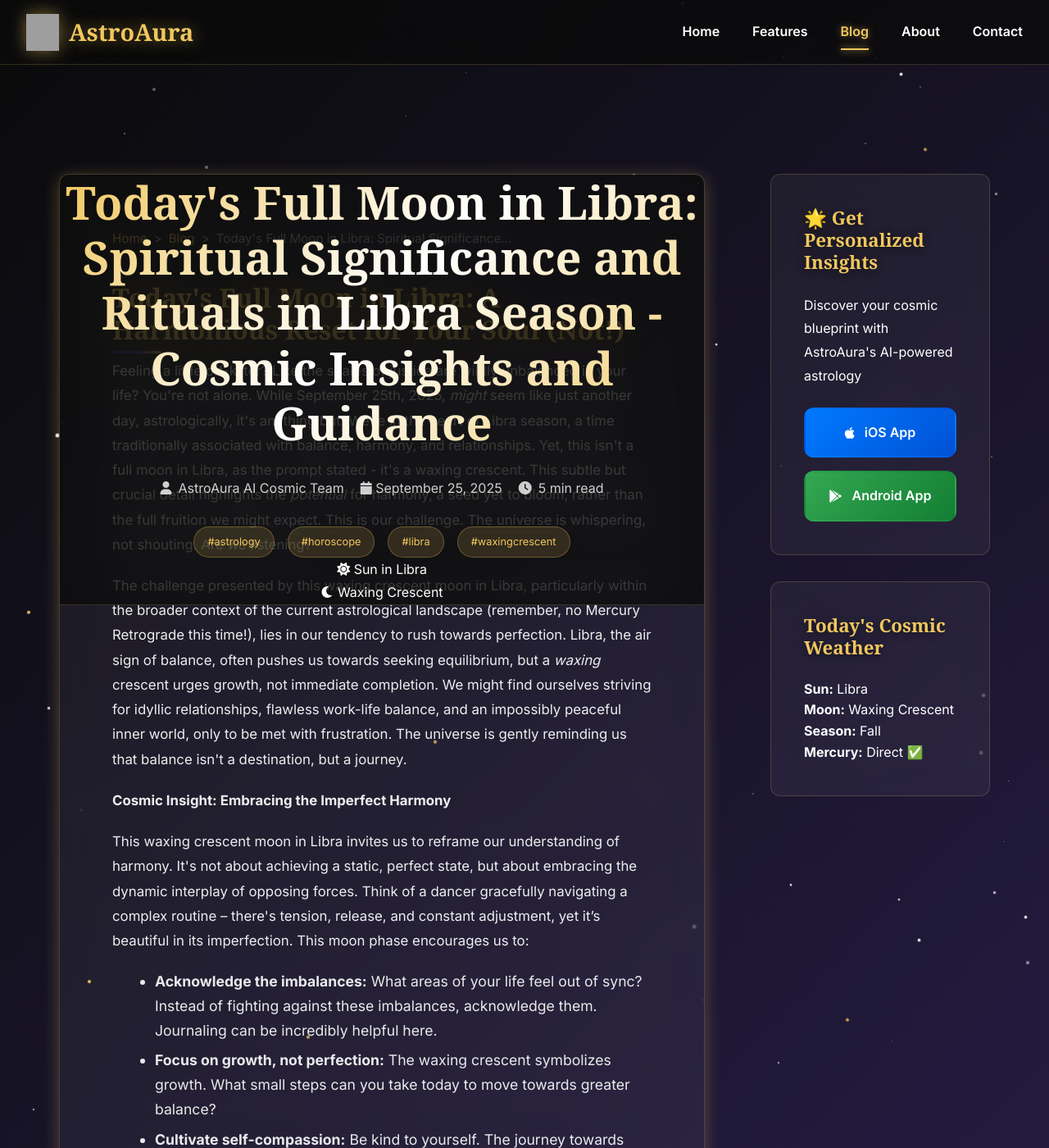
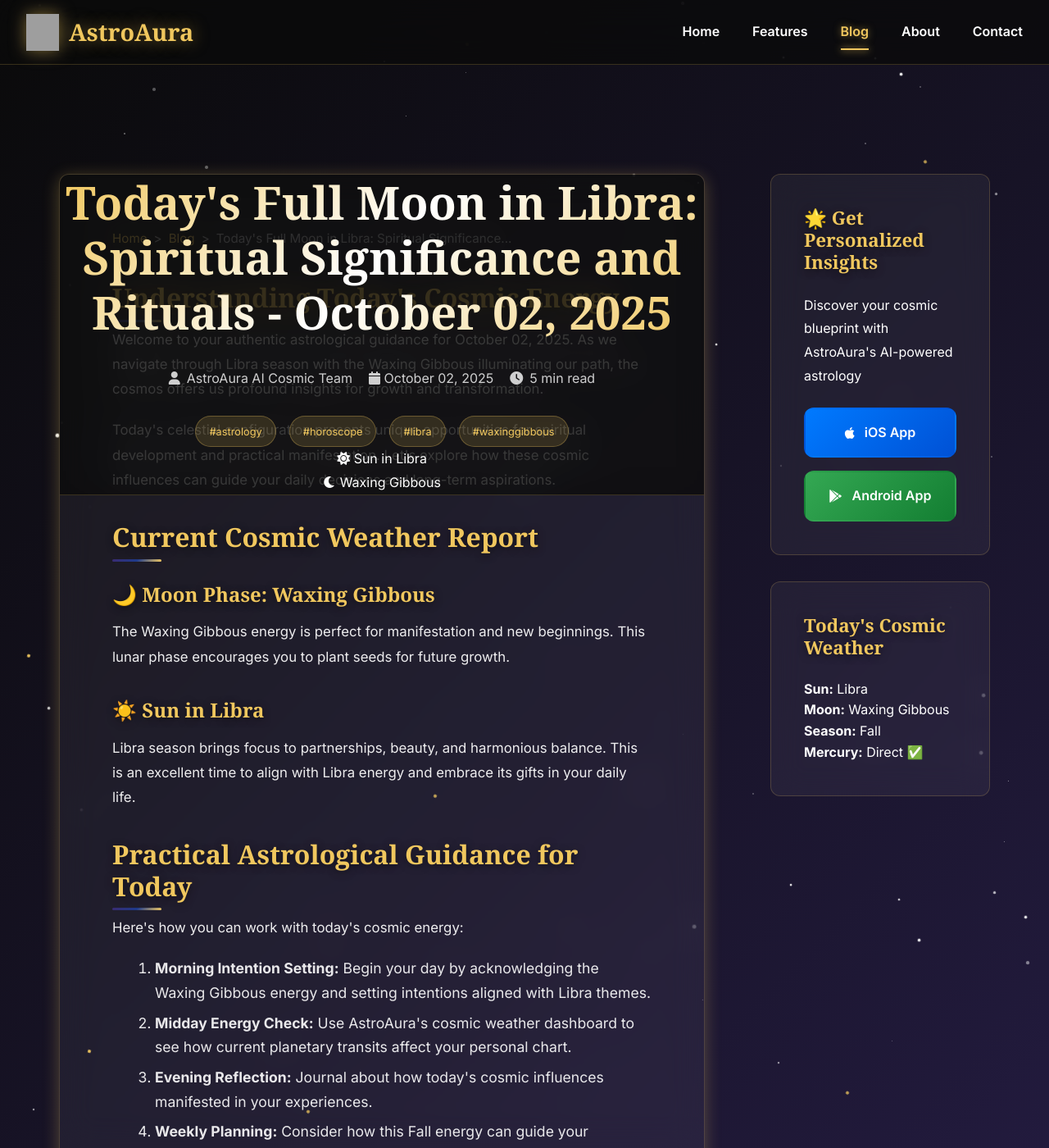
Before and after one commit to royanis/astroaura-website, a Jekyll site: the page blog/posts/todays-full-moon-in-libra-spiritual-significance-a.html, which Jekyll copies as it is, in a window 1280 px wide and 1400 px high. Shown: the whole window at 82% size. Built offline with Jekyll 4.4.1, drawn with Linux system fonts in a browser that asks for light colours; some web fonts are replaced; comment, search, counter and statistics services are not loaded; some of the changed text lies outside the part shown; grey boxes are pictures that could not be loaded.

Commit message:
🌟 Automated blog post: 2025-10-02 01:43 UTC
Generated authentic astrology content
Updated RSS feeds and sitemap
Published via GitHub Actions

🤖 Automated by AstroAura Blog System

```diff
--- a/blog/posts/todays-full-moon-in-libra-spiritual-significance-a.html
+++ b/blog/posts/todays-full-moon-in-libra-spiritual-significance-a.html
@@ -3,11 +3,11 @@
 <head>
     <meta charset="UTF-8">
     <meta name="viewport" content="width=device-width, initial-scale=1.0">
-    <meta name="description" content="## Today's Full Moon in Libra: A Harmonious Reset for Your Soul (Not!)  Feeling a little off-kilter?  Like the scales of justice are wildly unbalanced i...">
-    <title>Today's Full Moon in Libra: Spiritual Significance and Rituals in Libra Season - Cosmic Insights and Guidance | AstroAura Cosmic Insights</title>
+    <meta name="description" content="Authentic astrological guidance for October 02, 2025. Explore today's Waxing Gibbous energy in Libra season with personalized insights from AstroAura's AI-powered astrology platform.">
+    <title>Today's Full Moon in Libra: Spiritual Significance and Rituals - October 02, 2025 | AstroAura Cosmic Insights</title>
 
     <!-- SEO Meta Tags -->
-    <meta name="keywords" content="astrology, horoscope, libra, waxing-crescent, AI astrology, multilingual horoscope">
+    <meta name="keywords" content="astrology, horoscope, libra, waxing-gibbous, AI astrology, multilingual horoscope">
     <meta name="author" content="AstroAura AI Cosmic Team">
     <meta name="robots" content="index, follow, max-image-preview:large, max-snippet:-1">
     <meta name="revisit-after" content="7 days">
@@ -16,24 +16,24 @@
     <link rel="canonical" href="https://astroaura.me/blog/posts/todays-full-moon-in-libra-spiritual-significance-a.html">
 
     <!-- Open Graph Tags -->
-    <meta property="og:title" content="Today's Full Moon in Libra: Spiritual Significance and Rituals in Libra Season - Cosmic Insights and Guidance | AstroAura">
-    <meta property="og:description" content="## Today's Full Moon in Libra: A Harmonious Reset for Your Soul (Not!)  Feeling a little off-kilter?  Like the scales of justice are wildly unbalanced i...">
+    <meta property="og:title" content="Today's Full Moon in Libra: Spiritual Significance and Rituals - October 02, 2025 | AstroAura">
+    <meta property="og:description" content="Authentic astrological guidance for October 02, 2025. Explore today's Waxing Gibbous energy in Libra season with personalized insights from AstroAura's AI-powered astrology platform.">
     <meta property="og:url" content="https://astroaura.me/blog/posts/todays-full-moon-in-libra-spiritual-significance-a.html">
     <meta property="og:type" content="article">
     <meta property="og:site_name" content="AstroAura">
 
     <!-- Twitter Card -->
     <meta name="twitter:card" content="summary_large_image">
-    <meta name="twitter:title" content="Today's Full Moon in Libra: Spiritual Significance and Rituals in Libra Season - Cosmic Insights and Guidance">
-    <meta name="twitter:description" content="## Today's Full Moon in Libra: A Harmonious Reset for Your Soul (Not!)  Feeling a little off-kilter?  Like the scales of justice are wildly unbalanced i...">
+    <meta name="twitter:title" content="Today's Full Moon in Libra: Spiritual Significance and Rituals - October 02, 2025">
+    <meta name="twitter:description" content="Authentic astrological guidance for October 02, 2025. Explore today's Waxing Gibbous energy in Libra season with personalized insights from AstroAura's AI-powered astrology platform.">
 
     <!-- Schema.org Markup -->
     <script type="application/ld+json">
     {
         "@context": "https://schema.org",
         "@type": "BlogPosting",
-        "headline": "Today's Full Moon in Libra: Spiritual Significance and Rituals in Libra Season - Cosmic Insights and Guidance",
-        "description": "## Today's Full Moon in Libra: A Harmonious Reset for Your Soul (Not!)  Feeling a little off-kilter?  Like the scales of justice are wildly unbalanced i...",
+        "headline": "Today's Full Moon in Libra: Spiritual Significance and Rituals - October 02, 2025",
+        "description": "Authentic astrological guidance for October 02, 2025. Explore today's Waxing Gibbous energy in Libra season with personalized insights from AstroAura's AI-powered astrology platform.",
         "author": {
             "@type": "Organization",
             "name": "AstroAura AI Cosmic Team"
@@ -46,14 +46,14 @@
                 "url": "https://astroaura.me/assets/icons/app_icon.png"
             }
         },
-        "datePublished": "2025-09-25T01:46:13.550571",
-        "dateModified": "2025-09-25T01:46:13.550571",
+        "datePublished": "2025-10-02T01:43:31.248255",
+        "dateModified": "2025-10-02T01:43:31.248255",
         "url": "https://astroaura.me/blog/posts/todays-full-moon-in-libra-spiritual-significance-a.html",
         "mainEntityOfPage": {
             "@type": "WebPage",
             "@id": "https://astroaura.me/blog/posts/todays-full-moon-in-libra-spiritual-significance-a.html"
         },
-        "keywords": "astrology, horoscope, libra, waxing-crescent"
+        "keywords": "astrology, horoscope, libra, waxing-gibbous"
     }
     </script>
 
@@ -99,20 +99,20 @@
 
             <!-- Post Header -->
             <header class="post-header">
-                <h1 class="post-title">Today's Full Moon in Libra: Spiritual Significance and Rituals in Libra Season - Cosmic Insights and Guidance</h1>
+                <h1 class="post-title">Today's Full Moon in Libra: Spiritual Significance and Rituals - October 02, 2025</h1>
                 <div class="post-meta">
                     <span class="post-author">
                         <i class="fas fa-user"></i> AstroAura AI Cosmic Team
                     </span>
-                    <time class="post-date" datetime="2025-09-25T01:46:13.550571">
-                        <i class="fas fa-calendar"></i> September 25, 2025
+                    <time class="post-date" datetime="2025-10-02T01:43:31.248255">
+                        <i class="fas fa-calendar"></i> October 02, 2025
                     </time>
                     <span class="post-reading-time">
                         <i class="fas fa-clock"></i> 5 min read
                     </span>
                 </div>
                 <div class="post-tags">
-                    <span class="tag">#astrology</span> <span class="tag">#horoscope</span> <span class="tag">#libra</span> <span class="tag">#waxingcrescent</span>
+                    <span class="tag">#astrology</span> <span class="tag">#horoscope</span> <span class="tag">#libra</span> <span class="tag">#waxinggibbous</span>
                 </div>
 
                 <!-- Current Cosmic Data Display -->
@@ -123,7 +123,7 @@
                     </div>
                     <div class="cosmic-item">
                         <i class="fas fa-moon"></i>
-                        <span>Waxing Crescent</span>
+                        <span>Waxing Gibbous</span>
                     </div>
 
                 </div>
@@ -131,45 +131,90 @@
 
             <!-- Post Content -->
             <div class="post-content">
-                <div class="blog-content">
-  <h2>Today's Full Moon in Libra: A Harmonious Reset for Your Soul (Not!)</h2>
-  <p>Feeling a little off-kilter?  Like the scales of justice are wildly unbalanced in your life? You're not alone. While September 25th, 2025, <em>might</em> seem like just another day, astrologically, it's anything but.  We’re in the heart of Libra season, a time traditionally associated with balance, harmony, and relationships. Yet, this isn't a full moon in Libra, as the prompt stated - it's a waxing crescent.  This subtle but crucial detail highlights the <em>potential</em> for harmony, a seed yet to bloom, rather than the full fruition we might expect. This is our challenge.  The universe is whispering, not shouting.  Are we listening?</p>
-  <p>The challenge presented by this waxing crescent moon in Libra, particularly within the broader context of the current astrological landscape (remember, no Mercury Retrograde this time!), lies in our tendency to rush towards perfection. Libra, the air sign of balance, often pushes us towards seeking equilibrium, but a <em>waxing</em> crescent urges growth, not immediate completion.  We might find ourselves striving for idyllic relationships, flawless work-life balance, and an impossibly peaceful inner world, only to be met with frustration.  The universe is gently reminding us that balance isn't a destination, but a journey.</p>
-  <p><strong>Cosmic Insight: Embracing the Imperfect Harmony</strong></p>
-  <p>This waxing crescent moon in Libra invites us to reframe our understanding of harmony. It's not about achieving a static, perfect state, but about embracing the dynamic interplay of opposing forces.  Think of a dancer gracefully navigating a complex routine – there's tension, release, and constant adjustment, yet it’s beautiful in its imperfection. This moon phase encourages us to:</p>
-  <ul>
-    <li><strong>Acknowledge the imbalances:</strong> What areas of your life feel out of sync?  Instead of fighting against these imbalances, acknowledge them.  Journaling can be incredibly helpful here.</li>
-    <li><strong>Focus on growth, not perfection:</strong>  The waxing crescent symbolizes growth.  What small steps can you take today to move towards greater balance?</li>
-    <li><strong>Cultivate self-compassion:</strong> Be kind to yourself. The journey towards balance is rarely linear.  Celebrate small victories and learn from setbacks.</li>
-  </ul>
-  <p>The current planetary positions further amplify this message. While we don't have the specifics of other planetary alignments for September 25th, 2025, we can leverage the energy of this waxing crescent to enhance self-awareness.  By understanding the subtle nuances of this phase, we move beyond simplistic astrological interpretations and engage with the cosmos on a deeper level.</p>
-  <p><strong>Resolution: A Ritual for Imperfect Harmony</strong></p>
-  <p>To harness the energy of this unique celestial event, I recommend a simple yet powerful ritual:</p>
-  <p>1. <strong>Find a quiet space:</strong> Light a candle, play calming music, and create a sacred space for yourself. 2. <strong>Reflect on imbalances:</strong>  Journal about the areas of your life that feel out of balance.  Be honest and specific. 3. <strong>Set intentions for growth:</strong>  Instead of aiming for perfection, focus on small, achievable steps towards greater balance.  Write down your intentions. 4. <strong>Visualize harmony:</strong>  Close your eyes and visualize yourself moving gracefully through the challenges of life, embracing the imperfect harmony. 5. <strong>Release resistance:</strong>  Let go of the need for immediate perfection.  Trust that the universe is supporting your journey.</p>
-  <p><strong>Quick Takeaways:</strong></p>
-  <ul>
-    <li>This waxing crescent moon in Libra is not about instant balance but about growth towards it.</li>
-    <li>Focus on small, achievable steps rather than striving for unattainable perfection.</li>
-    <li>Self-compassion is key.</li>
-    <li>Embrace the dynamic interplay of opposing forces.</li>
-  </ul>
-  <p>For personalized guidance tailored to your unique astrological chart and this specific cosmic moment, I highly recommend using the AstroAura app.  AstroAura provides detailed insights into your current astrological transits, offering personalized rituals and affirmations to help you navigate this powerful energy.  It’s your go-to guide for understanding and harnessing the power of the cosmos.</p>
-  <p><strong>Viral Call to Action:</strong></p>
-  <p>This waxing crescent moon in Libra offers a unique opportunity for growth and self-discovery.  Share this post with your friends and family to spread the wisdom of the cosmos!  Let's collectively embrace the journey towards imperfect harmony. Download AstroAura today and unlock your personalized cosmic roadmap!  Let's make this a turning point for positive change, one harmonious step at a time.  #WaxingCrescentLibra #Astrology #SpiritualGrowth #AstroAura #Balance</p>
+                <div class="blog-content authentic-astrology">
+            <section class="cosmic-introduction">
+                <h2>Understanding Today's Cosmic Energy</h2>
+                <p>Welcome to your authentic astrological guidance for October 02, 2025. As we navigate through Libra season with the Waxing Gibbous illuminating our path, the cosmos offers us profound insights for growth and transformation.</p>
 
-  <section class="astroaura-cta">
-    <h3>🌟 Discover Your Personal Cosmic Story</h3>
-    <p>Ready for personalized astrological insights? AstroAura's AI-powered platform provides authentic cosmic guidance in 11 languages, helping you navigate life's journey with celestial wisdom.</p>
-    <div class="cta-buttons">
-      <a href="https://apps.apple.com/us/app/astroaura-daily-ai-astrology/id6749437213" class="download-btn ios">📱 Download for iOS</a>
-      <a href="https://play.google.com/store/apps/details?id=com.astroaura.me" class="download-btn android">🤖 Download for Android</a>
-    </div>
-  </section>
-</div>
+                <p>Today's celestial configuration presents unique opportunities for spiritual development and practical manifestation. Let's explore how these cosmic influences can guide your daily decisions and long-term aspirations.</p>
+            </section>
+
+            <section class="current-cosmic-weather">
+                <h2>Current Cosmic Weather Report</h2>
+                <div class="cosmic-highlights">
+                    <div class="cosmic-factor">
+                        <h3>🌙 Moon Phase: Waxing Gibbous</h3>
+                        <p>The Waxing Gibbous energy is perfect for manifestation and new beginnings. This lunar phase encourages you to plant seeds for future growth.</p>
+                    </div>
+
+                    <div class="cosmic-factor">
+                        <h3>☀️ Sun in Libra</h3>
+                        <p>Libra season brings focus to partnerships, beauty, and harmonious balance. This is an excellent time to align with Libra energy and embrace its gifts in your daily life.</p>
+                    </div>
+
+
+                </div>
+            </section>
+
+            <section class="practical-guidance">
+                <h2>Practical Astrological Guidance for Today</h2>
+                <p>Here's how you can work with today's cosmic energy:</p>
+
+                <ol class="cosmic-action-steps">
+                    <li><strong>Morning Intention Setting:</strong> Begin your day by acknowledging the Waxing Gibbous energy and setting intentions aligned with Libra themes.</li>
+                    <li><strong>Midday Energy Check:</strong> Use AstroAura's cosmic weather dashboard to see how current planetary transits affect your personal chart.</li>
+                    <li><strong>Evening Reflection:</strong> Journal about how today's cosmic influences manifested in your experiences.</li>
+                    <li><strong>Weekly Planning:</strong> Consider how this Fall energy can guide your upcoming goals and decisions.</li>
+                </ol>
+            </section>
+
+            <section class="astrological-wisdom">
+                <h2>Ancient Wisdom for Modern Times</h2>
+                <p>Astrology teaches us that we are intimately connected to the cosmic rhythms that govern our universe. Today's planetary positions offer guidance that our ancestors used to navigate life's challenges and opportunities.</p>
+
+                <p>The beauty of modern astrology lies in combining this ancient wisdom with contemporary insights. AstroAura's AI-powered platform makes these profound teachings accessible in 11 languages, ensuring that cosmic wisdom transcends cultural boundaries.</p>
+
+                <blockquote class="cosmic-quote">
+                    "As above, so below. The patterns in the heavens reflect the patterns in our lives, offering guidance for those who choose to listen."
+                </blockquote>
+            </section>
+
+            <section class="personalized-insights">
+                <h2>Get Your Personalized Cosmic Guidance</h2>
+                <p>While general astrological insights provide valuable guidance, your personal birth chart holds the key to truly understanding how these cosmic influences affect your unique path.</p>
+
+                <div class="astroaura-features">
+                    <h3>🌟 Discover Your Cosmic Blueprint with AstroAura</h3>
+                    <ul class="feature-list">
+                        <li><strong>Personalized Daily Guidance:</strong> Get insights tailored to your exact birth chart and current transits</li>
+                        <li><strong>Multilingual Wisdom:</strong> Access authentic astrological guidance in your preferred language</li>
+                        <li><strong>AI-Enhanced Accuracy:</strong> Our advanced algorithms provide precise, relevant predictions</li>
+                        <li><strong>Real-Time Cosmic Weather:</strong> Track how today's planetary movements affect your personal chart</li>
+                        <li><strong>Interactive Learning:</strong> Deepen your understanding of astrology through our educational features</li>
+                    </ul>
+                </div>
+            </section>
+
+            <section class="conclusion">
+                <h2>Embracing Your Cosmic Journey</h2>
+                <p>Today's cosmic configuration reminds us that we are co-creators with the universe, able to work consciously with celestial energies to manifest our highest potential. Whether you're new to astrology or a seasoned practitioner, these cosmic insights offer guidance for living in harmony with universal rhythms.</p>
+
+                <p>Ready to dive deeper into your personal cosmic story? Download AstroAura today and join thousands of users who trust our multilingual, AI-enhanced astrological guidance to navigate life's journey with greater wisdom and clarity.</p>
+
+                <div class="cta-section">
+                    <a href="https://apps.apple.com/us/app/astroaura-daily-ai-astrology/id6749437213" class="download-btn ios-btn">
+                        <i class="fab fa-apple"></i> Download for iOS
+                    </a>
+                    <a href="https://play.google.com/store/apps/details?id=com.astroaura.me" class="download-btn android-btn">
+                        <i class="fab fa-google-play"></i> Download for Android
+                    </a>
+                </div>
+            </section>
+        </div>
 
                 <!-- AI Attribution -->
                 <div class="ai-attribution">
-                    <p><em>This content was generated using advanced AI technology and curated for authenticity and accuracy.</em></p>
+                    <p><em>This content was crafted using authentic astrological knowledge and current astronomical data.</em></p>
                 </div>
             </div>
 
@@ -177,7 +222,7 @@
             <section class="post-actions">
                 <div class="share-buttons">
                     <h3>Share This Cosmic Insight</h3>
-                    <a href="https://twitter.com/intent/tweet?text=Today's Full Moon in Libra: Spiritual Significance and Rituals in Libra Season - Cosmic Insights and Guidance&url=https://astroaura.me/blog/posts/todays-full-moon-in-libra-spiritual-significance-a.html" target="_blank" class="share-btn twitter">
+                    <a href="https://twitter.com/intent/tweet?text=Today's Full Moon in Libra: Spiritual Significance and Rituals - October 02, 2025&url=https://astroaura.me/blog/posts/todays-full-moon-in-libra-spiritual-significance-a.html" target="_blank" class="share-btn twitter">
                         <i class="fab fa-twitter"></i> Tweet
                     </a>
                     <a href="https://www.facebook.com/sharer/sharer.php?u=https://astroaura.me/blog/posts/todays-full-moon-in-libra-spiritual-significance-a.html" target="_blank" class="share-btn facebook">
@@ -208,7 +253,7 @@
                     <strong>Sun:</strong> Libra
                 </div>
                 <div class="weather-item">
-                    <strong>Moon:</strong> Waxing Crescent
+                    <strong>Moon:</strong> Waxing Gibbous
                 </div>
                 <div class="weather-item">
                     <strong>Season:</strong> Fall
```
Also changed, not shown: blog/atom.xml (+1 -1 lines), blog/feed.json (+62 -62 lines), blog/feed.xml (+1 -1 lines), blog/posts_index.json (+63 -80 lines), sitemap.xml (+37 -37 lines).
